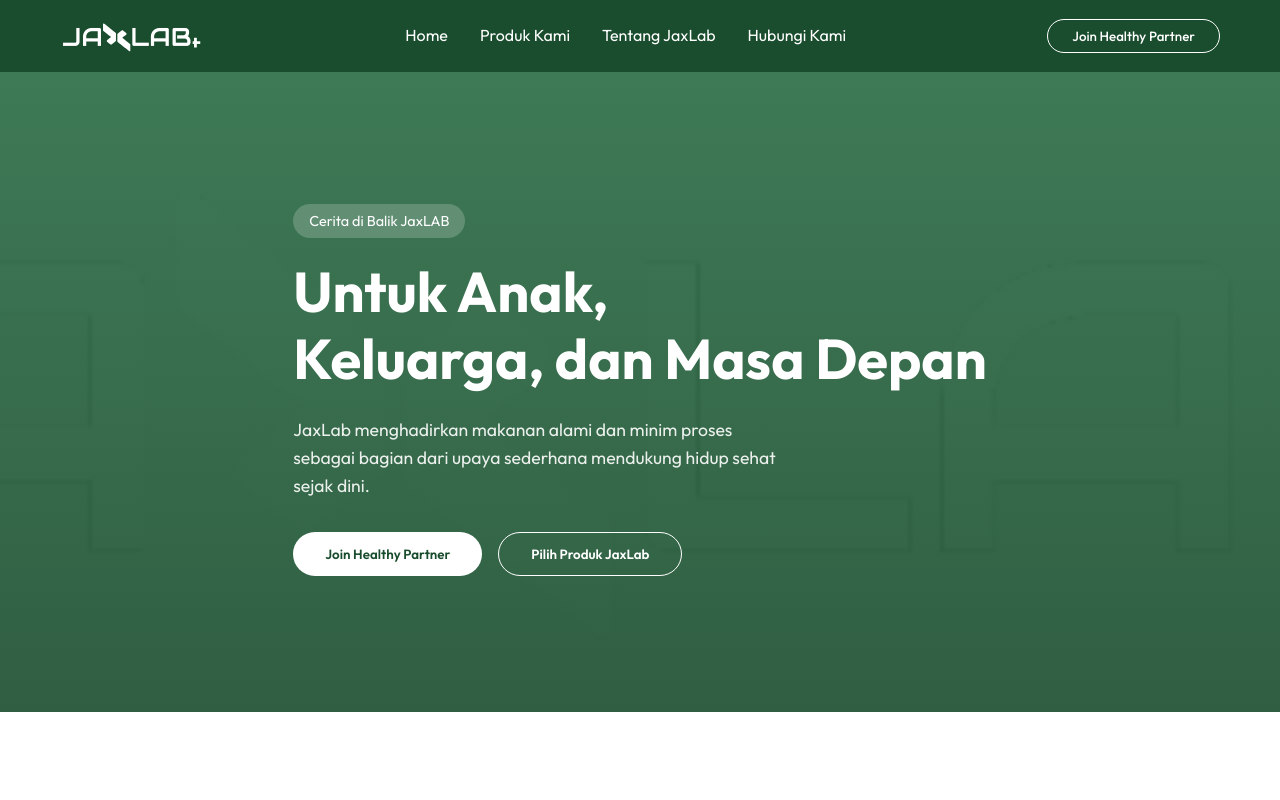
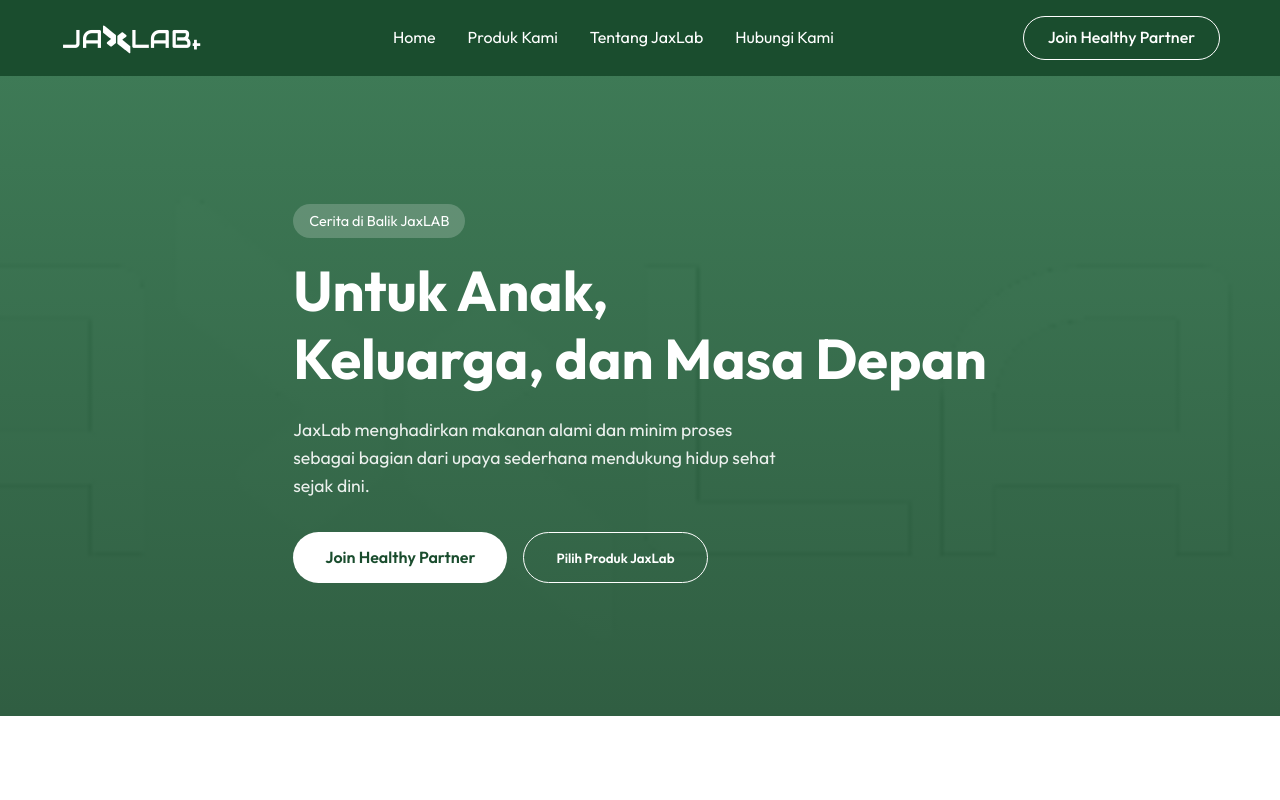
Before and after one commit to jaxerindonesia/jaxlab, a React (Vite) app: page /about in a window 1280 px wide. Shown: the top 800 px of the page. Built offline with nearby package versions, Linux system fonts and the light colour scheme; no server answers.

Commit message:
[FM] Modify

```diff
--- a/index.html
+++ b/index.html
@@ -3,7 +3,7 @@
 
 <head>
   <meta charset="UTF-8" />
-  <link rel="icon" type="image/svg+xml" href="/vite.svg" />
+  <link rel="icon" type="image/jpg" href="/img/logo11.jpg" />
   <meta name="viewport" content="width=device-width, initial-scale=1.0" />
   <title>jaxlab</title>
 </head>
--- a/src/components/Header.tsx
+++ b/src/components/Header.tsx
@@ -41,12 +41,28 @@
                     {/* Updated Link */}
                     <a onClick={() => handleNavigation('/contact')} style={{ cursor: 'pointer' }}>Hubungi Kami</a>
                     <div className="mobile-only" style={{ marginTop: '20px' }}>
-                        <button className="join-btn">Join Healthy Partner</button>
+                        <a
+                            href="https://wa.me/6281234567890?text=saya%20ingin%20menjadi%20parther"
+                            target="_blank"
+                            rel="noopener noreferrer"
+                            className="join-btn"
+                            style={{ textDecoration: 'none', display: 'inline-block' }}
+                        >
+                            Join Healthy Partner
+                        </a>
                     </div>
                     <button onClick={() => setIsMenuOpen(false)} className="close-menu"><X /></button>
                 </nav>
                 <div className="header-actions">
-                    <button className="join-btn desktop-only">Join Healthy Partner</button>
+                    <a
+                        href="https://wa.me/6281234567890?text=saya%20ingin%20menjaDI%20parther"
+                        target="_blank"
+                        rel="noopener noreferrer"
+                        className="join-btn desktop-only"
+                        style={{ textDecoration: 'none', display: 'inline-block' }}
+                    >
+                        Join Healthy Partner
+                    </a>
                     <button className="menu-btn" onClick={() => setIsMenuOpen(true)}>
                         <Menu color="white" />
                     </button>
--- a/src/components/PartnerSection.tsx
+++ b/src/components/PartnerSection.tsx
@@ -38,7 +38,7 @@
                             kualitas, kepercayaan, dan nilai jangka panjang.
                         </p>
                         <a
-                            href={`https://wa.me/${companyInfo.whatsapp}?text=Halo%20JaxLab%2C%20saya%20ingin%20menjadi%20Healthy%20Partner`}
+                            href={`https://wa.me/${companyInfo.whatsapp}?text=saya%20ingin%20menjadi%20parther`}
                             target="_blank"
                             rel="noreferrer"
                             className="join-partner-btn"
--- a/src/pages/AboutPage.tsx
+++ b/src/pages/AboutPage.tsx
@@ -20,7 +20,15 @@
                             bagian dari upaya sederhana mendukung hidup sehat sejak dini.
                         </p>
                         <div className="hero-buttons">
-                            <button className="btn-white">Join Healthy Partner</button>
+                            <a
+                                href="https://wa.me/6281234567890?text=saya%20ingin%20menjadi%20parther"
+                                target="_blank"
+                                rel="noopener noreferrer"
+                                className="btn-white"
+                                style={{ textDecoration: 'none', display: 'inline-block' }}
+                            >
+                                Join Healthy Partner
+                            </a>
                             <button className="btn-outline">Pilih Produk JaxLab</button>
                         </div>
                     </div>
@@ -97,7 +105,15 @@
             <section className="cta-bottom">
                 <div className="container text-center">
                     <h2>Bersama JaxLab,<br />Bangun Hidup Sehat Alami</h2>
-                    <button className="btn-white-pill">Join Healthy Partner</button>
+                    <a
+                        href="https://wa.me/6281234567890?text=saya%20ingin%20menjaDI%20parther"
+                        target="_blank"
+                        rel="noopener noreferrer"
+                        className="btn-white-pill"
+                        style={{ textDecoration: 'none', display: 'inline-block' }}
+                    >
+                        Join Healthy Partner
+                    </a>
                 </div>
             </section>
 
```
Also changed, not shown: public/img/logo11.jpg (added).
